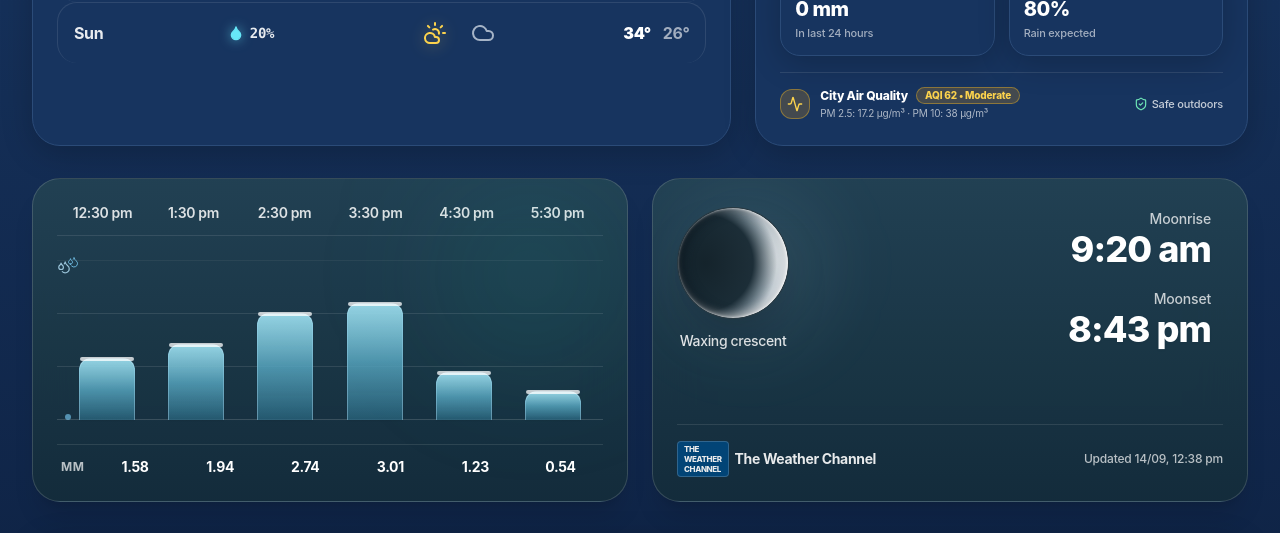
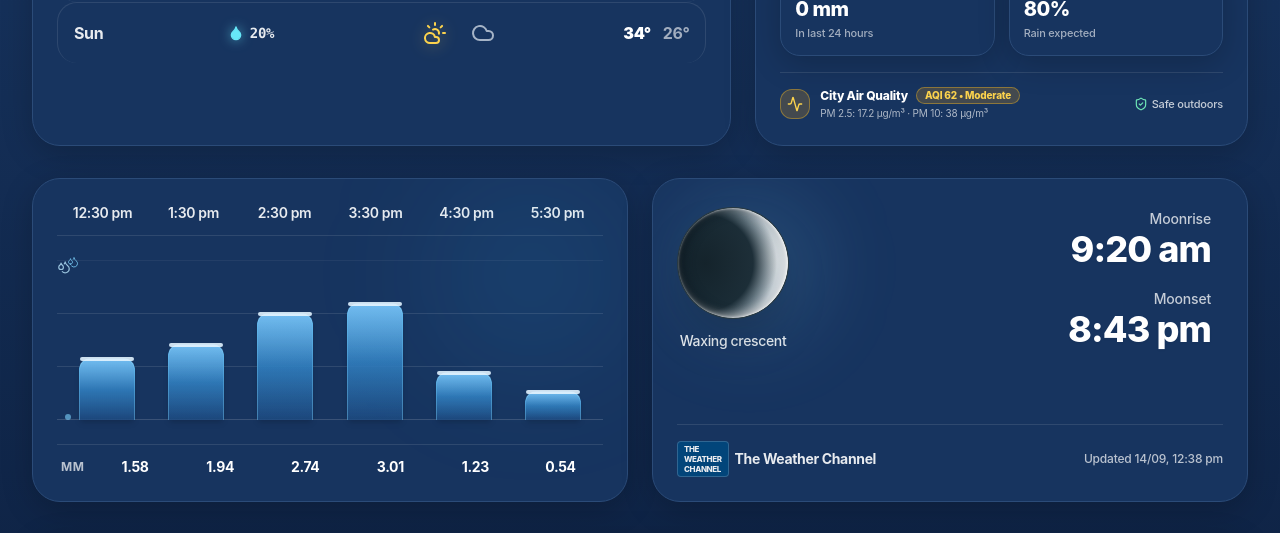
Before and after one commit to sharaddetroja/WeatherGPT-, a React (Vite) app: page / in a window 1280 px wide. Shown: the part 1184-1717 px from the top of the page. Built offline with nearby package versions, Linux system fonts and the light colour scheme; no server answers; a web font is replaced by a local one.

Commit message:
style: refine MoonPhaseCard & precipitation graph to website glassmorphism; auto-detect chat language

```diff
--- a/src/components/ChatWindow.tsx
+++ b/src/components/ChatWindow.tsx
@@ -5,6 +5,7 @@ import ReactMarkdown from 'react-markdown';
 import remarkGfm from 'remark-gfm';
 import { askWeatherGPT, getUserLocation, analyzeWeatherLens } from '../services/weatherGptApi';
 import type { WeatherLensResponse } from '../services/weatherGptApi';
+import { detectLanguage } from '../pages/VoiceAssistantPage';
 import { Send, Mic, MicOff, Sparkles, X, Bot, User, Maximize2, Loader2, Edit2, Copy, Camera, Image as ImageIcon, ChevronDown, Share2 } from 'lucide-react';
 import { cn } from '../utils/cn';
 import { useUserProfile } from '../hooks/useUserProfile';
@@ -226,9 +227,12 @@ export default function ChatWindow() {
       const loc = await getUserLocation();
       const locationStr = loc ? `${loc.latitude},${loc.longitude}` : 'Unknown';
 
+      // Automatically detect language from user's query text
+      const detectedLang = detectLanguage(q);
+
       if (currentImage) {
         // AI Sky Camera Mode
-        const res = await analyzeWeatherLens(currentImage, q, locationStr);
+        const res = await analyzeWeatherLens(currentImage, q, locationStr, detectedLang);
         setMessages(prev => [...prev, {
           id: (Date.now() + 1).toString(),
           role: 'assistant',
@@ -236,8 +240,8 @@ export default function ChatWindow() {
           lensData: res
         }]);
       } else {
-        // Standard Ask Mode - sends directly to /api/ask with selected UI language
-        const res = await askWeatherGPT({ question: q, location: loc, language: currentLang?.code });
+        // Standard Ask Mode - sends directly to /api/ask with auto-detected query language
+        const res = await askWeatherGPT({ question: q, location: loc, language: detectedLang });
         let replyText = res.answer;
       if (!replyText && res.error) {
         replyText = `⚠️ **Error**: ${typeof res.error === 'string' ? res.error : res.error.message}`;
--- a/src/components/WeatherGPTLive.tsx
+++ b/src/components/WeatherGPTLive.tsx
@@ -16,6 +16,7 @@ import {
   Check
 } from 'lucide-react';
 import { askWeatherGPT, getUserLocation, type AskApiResponse } from '../services/weatherGptApi';
+import { detectLanguage } from '../pages/VoiceAssistantPage';
 import { cn } from '../utils/cn';
 import { useLanguage } from '../hooks/useLanguage';
 
@@ -50,10 +51,12 @@ export function WeatherGPTLive({ className, defaultQuestion = '' }: WeatherGPTLi
     try {
       // Try fetching location silently
       const loc = await getUserLocation();
+      const detectedLang = detectLanguage(q);
 
       const res = await askWeatherGPT({
         question: q,
         location: loc,
+        language: detectedLang,
       });
 
       if (res.success && res.answer) {
--- a/src/components/weather/HourlyPrecipitationBarCard.tsx
+++ b/src/components/weather/HourlyPrecipitationBarCard.tsx
@@ -49,15 +49,15 @@ export const HourlyPrecipitationBarCard: React.FC<HourlyPrecipitationBarCardProp
       initial={{ opacity: 0, y: 14 }}
       animate={{ opacity: 1, y: 0 }}
       transition={{ duration: 0.45 }}
-      className={`relative select-none overflow-hidden rounded-3xl p-5 sm:p-6 text-white border border-white/15 bg-gradient-to-b from-[#244353]/90 via-[#1c3846]/90 to-[#142d3a]/90 backdrop-blur-xl shadow-xl flex flex-col justify-between ${className}`}
+      className={`glass-panel rounded-3xl p-5 sm:p-6 text-white border border-white/20 shadow-2xl backdrop-blur-2xl relative select-none overflow-hidden flex flex-col justify-between ${className}`}
     >
-      {/* Background Subtle Gradient Glow */}
-      <div className="absolute top-0 right-0 w-48 h-48 bg-teal-500/10 rounded-full blur-3xl pointer-events-none" />
+      {/* Background Subtle Ambient Sky Glow */}
+      <div className="absolute top-0 right-0 w-48 h-48 bg-sky-400/10 rounded-full blur-3xl pointer-events-none" />
 
       {/* Top Header Times Row */}
-      <div className="grid grid-cols-6 text-center text-[11px] sm:text-xs md:text-sm font-medium text-white/85 tracking-tight border-b border-white/10 pb-3">
+      <div className="grid grid-cols-6 text-center text-[11px] sm:text-xs md:text-sm font-semibold text-white/90 tracking-tight border-b border-white/10 pb-3">
         {items.map((item, idx) => (
-          <div key={idx} className="truncate px-0.5 font-semibold">
+          <div key={idx} className="truncate px-0.5">
             {item.timeLabel}
           </div>
         ))}
@@ -93,12 +93,12 @@ export const HourlyPrecipitationBarCard: React.FC<HourlyPrecipitationBarCardProp
                   initial={{ height: 0 }}
                   animate={{ height: `${heightPercent}%` }}
                   transition={{ duration: 0.6, delay: idx * 0.08, ease: 'easeOut' }}
-                  className="w-full max-w-[56px] rounded-t-lg sm:rounded-t-xl bg-gradient-to-t from-[#2a6882]/70 via-[#459ab5]/85 to-[#87d3e6]/95 border-t border-x border-sky-200/40 relative shadow-sm group-hover:brightness-110 transition-all cursor-pointer"
+                  className="w-full max-w-[56px] rounded-t-lg sm:rounded-t-xl bg-gradient-to-t from-[#1d4b82]/80 via-[#2575b8]/90 to-[#5bb2ee] border-t border-x border-sky-300/40 relative shadow-md group-hover:brightness-115 transition-all cursor-pointer"
                 >
                   {/* Subtle Curved Liquid Meniscus Cap */}
-                  <div className="absolute -top-[2px] left-0 right-0 h-[4px] rounded-full bg-white/75 blur-[0.5px]" />
+                  <div className="absolute -top-[2px] left-0 right-0 h-[4px] rounded-full bg-sky-100/90 blur-[0.5px]" />
                   {/* Vertical Rain Strands Shimmer */}
-                  <div className="absolute inset-0 bg-gradient-to-b from-white/25 to-transparent opacity-60 rounded-t-lg" />
+                  <div className="absolute inset-0 bg-gradient-to-b from-white/20 via-sky-200/10 to-transparent opacity-70 rounded-t-lg" />
                 </motion.div>
               </div>
             );
--- a/src/components/weather/MoonPhaseCard.tsx
+++ b/src/components/weather/MoonPhaseCard.tsx
@@ -24,10 +24,10 @@ export const MoonPhaseCard: React.FC<MoonPhaseCardProps> = ({
       initial={{ opacity: 0, y: 14 }}
       animate={{ opacity: 1, y: 0 }}
       transition={{ duration: 0.45, delay: 0.05 }}
-      className={`relative select-none overflow-hidden rounded-3xl p-5 sm:p-6 text-white border border-white/15 bg-gradient-to-b from-[#244353]/90 via-[#1c3846]/90 to-[#142d3a]/90 backdrop-blur-xl shadow-xl flex flex-col justify-between ${className}`}
+      className={`glass-panel rounded-3xl p-5 sm:p-6 text-white border border-white/20 shadow-2xl backdrop-blur-2xl relative select-none overflow-hidden flex flex-col justify-between ${className}`}
     >
       {/* Background Moon Glow */}
-      <div className="absolute top-4 left-6 w-36 h-36 bg-sky-200/10 rounded-full blur-2xl pointer-events-none" />
+      <div className="absolute top-4 left-6 w-36 h-36 bg-sky-300/15 rounded-full blur-2xl pointer-events-none" />
 
       {/* Main Content Body */}
       <div className="flex items-center justify-between gap-4 py-1">
--- a/src/components/weather/WeatherGPTAssistantGlass.tsx
+++ b/src/components/weather/WeatherGPTAssistantGlass.tsx
@@ -13,6 +13,7 @@ import {
   ShieldCheck
 } from 'lucide-react';
 import { askWeatherGPT, type AskApiResponse } from '../../services/weatherGptApi';
+import { detectLanguage } from '../../pages/VoiceAssistantPage';
 
 interface WeatherGPTAssistantGlassProps {
   currentLocationName?: string;
@@ -45,7 +46,8 @@ export const WeatherGPTAssistantGlass: React.FC<WeatherGPTAssistantGlassProps> =
     setError(null);
 
     try {
-      const res = await askWeatherGPT(q);
+      const detectedLang = detectLanguage(q);
+      const res = await askWeatherGPT({ question: q, language: detectedLang });
       if (res.success && res.answer) {
         setResponse(res);
       } else {
```
Also changed, not shown: src/pages/VoiceAssistantPage.tsx (+15 -49 lines).
